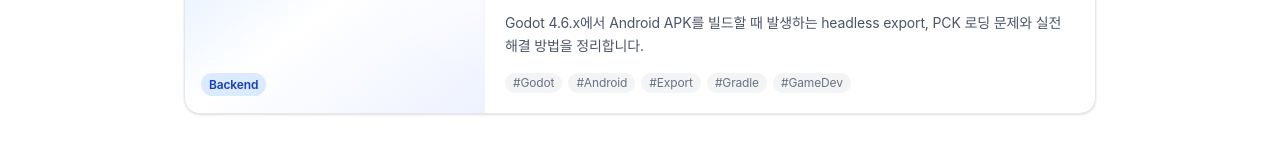
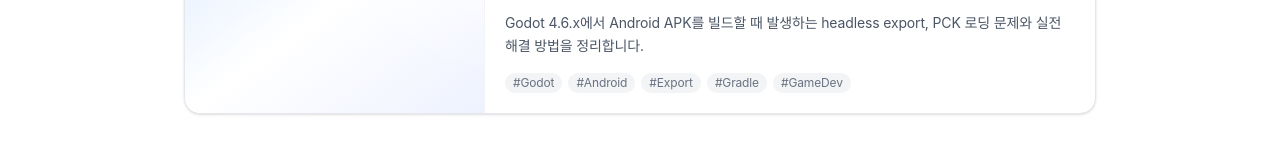
Before and after one commit to haerik999/haerik999.github.io, a Next.js app: page / in a window 1280 px wide. Shown: the part 429-589 px from the top of the page. Built offline with nearby package versions, Linux system fonts and the light colour scheme; a web font is replaced by a local one.

Commit message:
fix: remove duplicate category badge from card image

```diff
--- a/components/HomePostGrid.tsx
+++ b/components/HomePostGrid.tsx
@@ -97,11 +97,6 @@
                     ) : (
                       <div className={`relative h-full w-full bg-gradient-to-br ${theme.cardGradientClass}`}>
                         <div className="absolute inset-0 bg-[radial-gradient(circle_at_top_right,rgba(255,255,255,0.7),transparent_50%)]" />
-                        <div className="absolute bottom-4 left-4">
-                          <span className={`rounded-full px-2 py-1 text-xs font-semibold ${theme.badgeClass}`}>
-                            {topCategory}
-                          </span>
-                        </div>
                       </div>
                     )}
                   </div>
```
